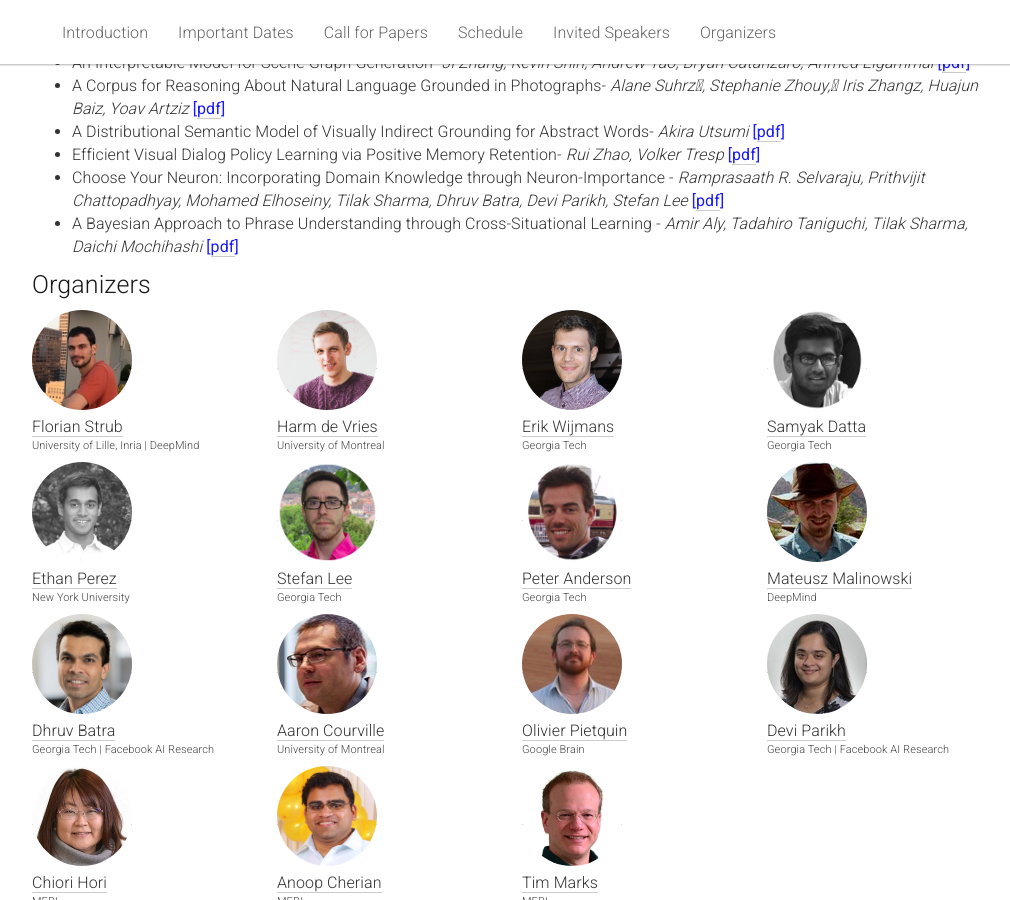
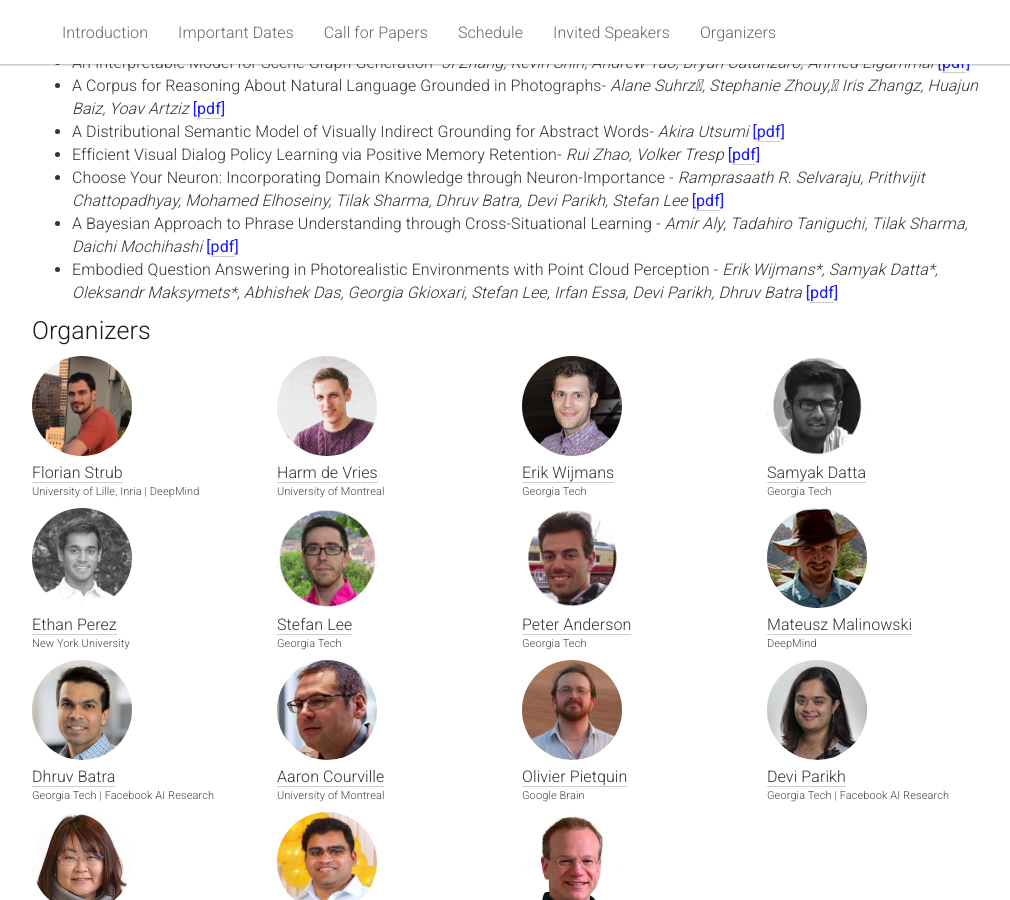
Before and after one commit to vigilworkshop/vigilworkshop.github.io, a Jekyll site: the page built from _pages/home.md, in a window 1280 px wide and 900 px high, scrolled down 5339 px. Shown: the whole window, without its empty margins (133-1143 px from the left). Built offline with Jekyll 4.4.1, drawn with Linux system fonts in a browser that asks for light colours.

Commit message:
Add eqa-mp3d

```diff
--- a/_pages/home.md
+++ b/_pages/home.md
@@ -360,7 +360,7 @@ This workshop thus aims to gather people from various backgrounds - machine lear
 
     <li>A Bayesian Approach to Phrase Understanding through Cross-Situational Learning - <i>Amir Aly, Tadahiro Taniguchi, Tilak Sharma, Daichi Mochihashi</i>  <span style="color:#1a1aff;font-weight:400;">[<a href="{{ "/static/papers/accepted/39.pdf" | prepend:site.baseurl }}">pdf</a>]</span></li>
 
-
+    <li>Embodied Question Answering in Photorealistic Environments with Point Cloud Perception - <i>Erik Wijmans*, Samyak Datta*, Oleksandr Maksymets*, Abhishek Das, Georgia Gkioxari, Stefan Lee, Irfan Essa, Devi Parikh, Dhruv Batra</i>  <span style="color:#1a1aff;font-weight:400;">[<a href="{{ "/static/papers/accepted/eqa_mp3d_vigil18.pdf" | prepend:site.baseurl }}">pdf</a>]</span></li>
   </ul>
 </div>
 </div>
```
Also changed, not shown: 1 other file.
